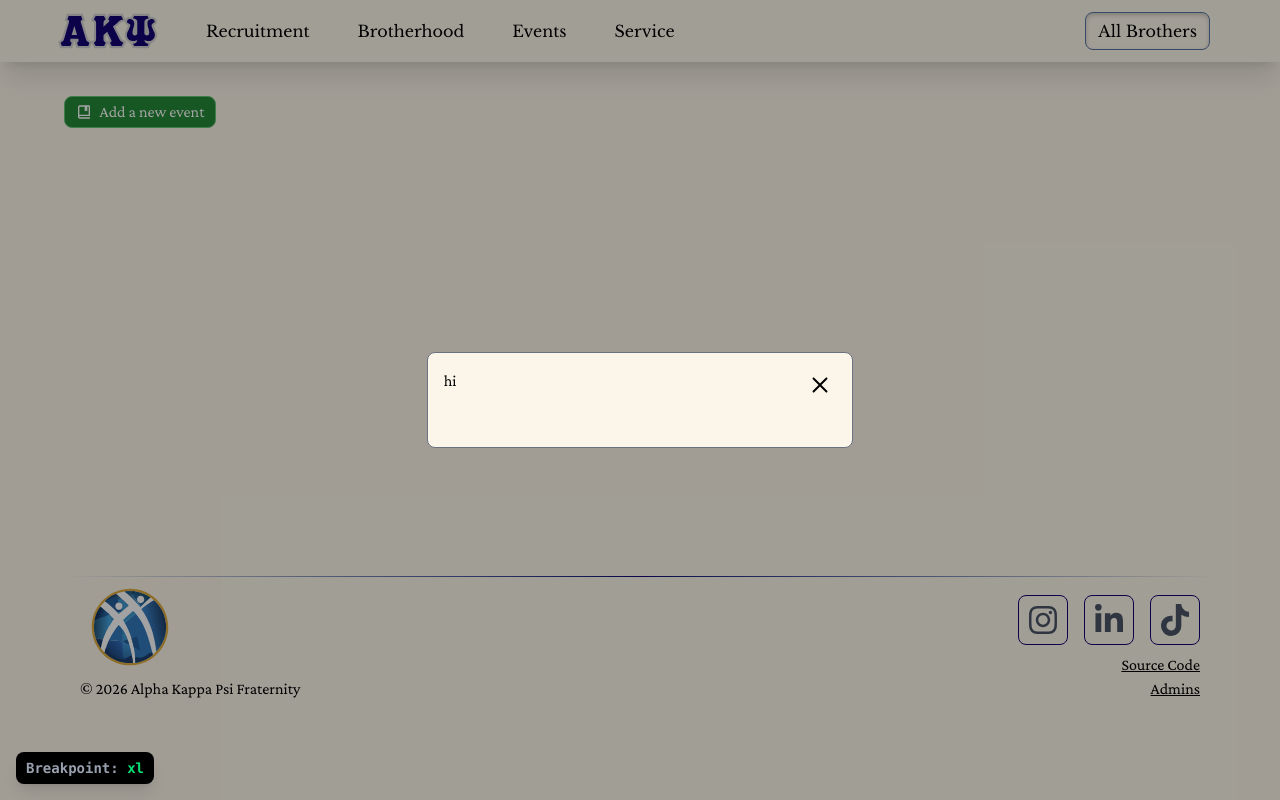
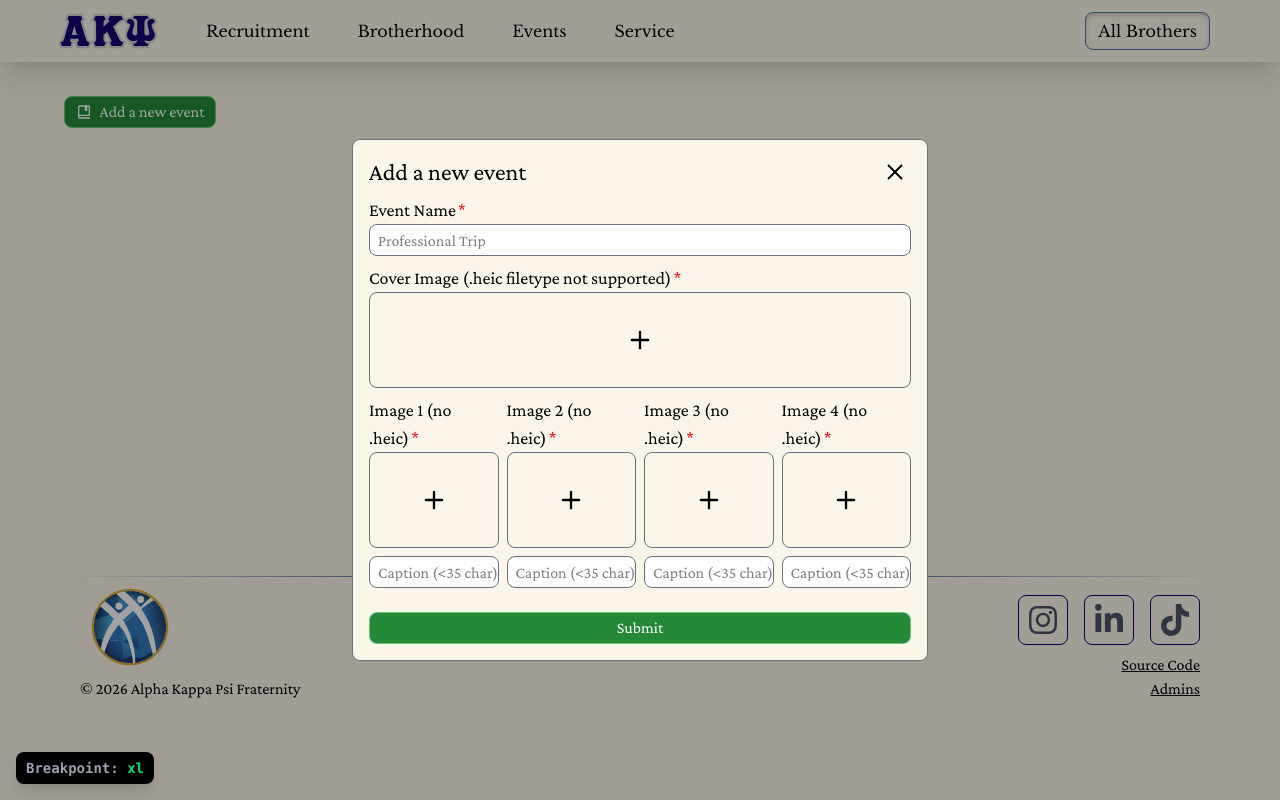
Before and after one commit to mateomcalli/ufakpsi, a Next.js app: page /admin/events in a window 1280 px wide. Both pictures are taken after a click on the button "Add a new event". Built offline with nearby package versions, Linux system fonts and the light colour scheme; no server answers.

Commit message:
events page insert working?!

```diff
--- a/src/app/(admin)/admin/events/page.tsx
+++ b/src/app/(admin)/admin/events/page.tsx
@@ -2,19 +2,108 @@
 
 import { BiBookBookmark } from "react-icons/bi"
 import { CgClose } from "react-icons/cg"
+import { FiPlus, FiCheck } from "react-icons/fi";
 import { motion } from "framer-motion"
 import { useState, useRef } from "react"
 import { AnimatePresence } from "framer-motion"
+import { createClient } from "@/lib/supabase/client"
+
+type pic = {
+  key: number;
+  imgFile: File | null;
+  imgText: string;
+}
+
+type picEntry = {
+  url: string;
+  text: string;
+}
+
+// type Event = {
+//   id: number;
+//   title: string;
+//   cover: string;
+//   pics: picEntry[];
+// }
 
 const Events = () => {
+  const supabase = createClient()
+  const picIndex = [0,1,2,3]
   const [menuOpen, setMenuOpen] = useState<boolean>(false)
-  const formRef = useRef(null)
+  const [title, setTitle] = useState<string>('')
+  const [cover, setCover] = useState<File | null>(null)
+  const [imgs, setImgs] = useState<pic[]>([])
+  const formRef = useRef<HTMLFormElement | null>(null)
 
-  const handleSubmit = () => {
+  const onCaptionChange = (index: number, caption: string) => {
+    setImgs(prev => {
+      const exists = prev.some(img => img.key === index)
+      if (exists) {
+        return prev.map(img => img.key === index ? { ...img, imgText: caption } : img)
+      }
+      return [...prev, { key: index, imgFile: null, imgText: caption }]
+    })
+  }
+
+  const onImgsChange = (index: number, file: File) => {
+    setImgs(prev => {
+      const exists = prev.some(img => img.key === index)
+      if (exists) {
+        return prev.map(img => img.key === index ?
+          { ...img, imgFile: file } :
+          img
+        )
+      } else return [...prev, { key: index, imgFile: file, imgText: '' }]
+    })
+  }
+
+  const handleSubmit = async (e: React.FormEvent) => {
+    e.preventDefault()
+
+    const coverFileExt = cover!.name.split('.').pop()
+    const coverFilePath = `${title.toLowerCase()}.${coverFileExt}`
+
+    const { error: uploadError } = await supabase.storage.from('event_covers').upload(coverFilePath, cover!)
+    if (uploadError) {
+      console.error(uploadError)
+      return
+    }
+
+    const finalPics: picEntry[] = []
+    for (let i = 0; i < imgs.length; i++) {
+      const fileExt = imgs[i].imgFile!.name.split('.').pop()
+      const filePath = `${title.toLowerCase()}_img${i}.${fileExt}`
+
+      const { error: uploadError } = await supabase.storage.from('event_pictures').upload(filePath, imgs[i].imgFile!)
+      if (uploadError) {
+        console.error(uploadError)
+        return
+      }
+
+      const { data: imgUrlData } = supabase.storage.from('event_pictures').getPublicUrl(filePath)
+      const coverPUrl = imgUrlData.publicUrl
+
+      finalPics.push({url: coverPUrl, text: imgs[i].imgText})
+    }
+
+    const { data: coverUrlData } = supabase.storage.from('event_covers').getPublicUrl(coverFilePath)
+    const coverPUrl = coverUrlData.publicUrl
+
+    const { data, error: addError } = await supabase.from('events').insert({
+      title: title,
+      cover: coverPUrl,
+      pics: finalPics
+    })
+
+    if (addError) {
+      console.error(addError)
+      return
+    }
+
+    formRef.current?.reset()
+    setMenuOpen(!menuOpen)
 
   }
-
-
 
   return (
     <div className="relative top-24 flex flex-col gap-4 mx-auto w-full px-6 sm:pl-[30px] sm:pr-8 lg:px-0 lg:w-4xl xl:w-6xl 2xl:w-7xl min-h-112">
@@ -36,13 +125,14 @@ const Events = () => {
             transition={{ duration: 0.15 }}
           >
             <motion.div
-              className="relative flex flex-col w-19/20 sm:4/6 md:w-4/7 xl:w-1/3 2xl:w-[31%] h-fit min-h-24 border border-gray-500 rounded-lg bg-cream font-crimson p-4"
+              className="relative flex flex-col w-[95%] sm:w-[80%] md:w-[70%] lg:w-[55%] xl:w-[45%] 2xl:w-[35%] border border-gray-500 rounded-lg bg-cream font-crimson p-4"
               initial={{ opacity: 0, scale: 0.9 }}
               animate={{ opacity: 1, scale: 1 }}
               exit={{ opacity: 0, scale: 0.9 }}
               transition={{ duration: 0.15 }}
             >
-              <form className="flex flex-col h-full" ref={formRef} onSubmit={handleSubmit}>
+              <h1 className="font-crimson text-2xl pb-2">Add a new event</h1>
+              <form className="flex flex-col gap-2 h-full" ref={formRef} onSubmit={handleSubmit}>
                 <button
                   onClick={() => setMenuOpen(!menuOpen)}
                   className="hover:cursor-pointer w-fit h-fit block absolute top-5 right-5"
@@ -51,7 +141,73 @@ const Events = () => {
                     className='hover:text-red-600 transition-colors duration-200' size={24}
                   />
                 </button>
-                hi
+
+                <div className="flex flex-col">
+                  <p className="text-lg">Event Name<span className="text-red-600 pl-0.5">*</span></p>
+                  <input
+                    className="bg-white focus:outline-none border border-gray-500 w-full rounded-lg h-8 pl-2"
+                    type="text"
+                    value={title}
+                    onChange={(e) => {setTitle(e.target.value)}}
+                    placeholder="Professional Trip"
+                  />
+                </div>
+
+                <div className="flex-col">
+                  <p className="text-lg">Cover Image (.heic filetype not supported)<span className="text-red-600 pl-0.5">*</span></p>
+                  <input
+                    type='file'
+                    accept='image/jpeg,image/png,image/webp'
+                    id={`cover_upload`}
+                    onChange={(e) => setCover(e.target.files?.[0] || null)}
+                    className="hidden"
+                    required
+                  />
+                  <label
+                    htmlFor={`cover_upload`}
+                    className={`border border-gray-500 rounded-lg h-24 px-3 flex items-center justify-center cursor-pointer hover:bg-gray-50 transition`}
+                  >
+                    {cover ? <FiCheck size={28}/> : <FiPlus size={28}/>}
+                  </label>
+                </div>
+
+                <div className="flex gap-2 w-full">
+                  {picIndex.map(i => (
+                    <div className="flex flex-col w-1/4" key={i}>
+                      <p className="text-lg">{`Image ${i+1} (no .heic)`}<span className="text-red-600 pl-0.5">*</span></p>
+                      <input
+                        type='file'
+                        accept='image/jpeg,image/png,image/webp'
+                        id={`upload_${i}`}
+                        onChange={(e) => {
+                          const file = e.target.files?.[0]
+                          if (file) onImgsChange(i, file)
+                        }}
+                        className="hidden"
+                        required
+                        />
+                      <label
+                        htmlFor={`upload_${i}`}
+                        className={`border border-gray-500 rounded-lg h-24 px-3 flex items-center justify-center cursor-pointer hover:bg-gray-50 transition`}
+                        >
+                        {imgs.find(img => img.key === i)?.imgFile ? <FiCheck size={28}/> : <FiPlus size={28}/>}
+                      </label>
+                      <input
+                        onChange={(e) => {onCaptionChange(i, e.target.value)}}
+                        className="mt-2 bg-white focus:outline-none border border-gray-500 w-full rounded-lg h-8 pl-2"
+                        type="text"
+                        placeholder="Caption (<35 char)"
+                        maxLength={35}
+                      />
+                    </div>
+                  ))}
+                </div>
+                <button
+                  className="mt-4 bg-[#248837] border border-[#65c476] w-full gap-2 h-8 rounded-lg flex items-center justify-center text-white hover:bg-[#1d6b2e] transition duration-200"
+                  type='submit'
+                >
+                  Submit
+                </button>
               </form>
             </motion.div>
           </motion.div>
--- a/src/components/cards/ServiceCard.tsx
+++ b/src/components/cards/ServiceCard.tsx
@@ -1,9 +1,9 @@
-type Event = {
+type ServiceEvent = {
   title: string;
   pics: string;
 }
 
-const ServiceCard = ({ title, pics } : Event) => {
+const ServiceCard = ({ title, pics } : ServiceEvent) => {
   return (
     <div className="flex flex-col gap-1 p-4 rounded-lg h-64 border border-gray-400">
       <p className="font-libre text-xl">{title}</p>
--- a/src/components/events/EventPicker.tsx
+++ b/src/components/events/EventPicker.tsx
@@ -89,8 +89,8 @@ const EventPicker = ({ selectedEvent, setSelectedEvent, events } : EventPickerPa
 
           <div className='relative w-96 h-96 flex items-center justify-center overflow-visible'>
             <AnimatePresence initial={false} custom={direction}>
-              {events.map((event) => {
-                const relativePosition = getRelativePosition(event.id)
+              {events.map((event, index) => {
+                const relativePosition = getRelativePosition(index)
 
                 if (Math.abs(relativePosition) > 1) return null
 
--- a/src/components/events/Polaroid.tsx
+++ b/src/components/events/Polaroid.tsx
@@ -21,10 +21,12 @@ useEffect(() => {
         src={props.src}
         alt='Pictures of members'
         fill
-        className='object-cover p-4 pb-24 bg-white shadow-lg'
+        priority
+        draggable='false'
+        className='object-cover p-4 pb-24 bg-white shadow-lg select-none'
       />
       <div className="absolute bottom-12 z-2 h-8 px-4 w-full">
-        <p className="font-hand text-xl">{props.text}</p>
+        <p className="font-hand text-xl break-words">{props.text}</p>
       </div>
     </div>
   )
```
